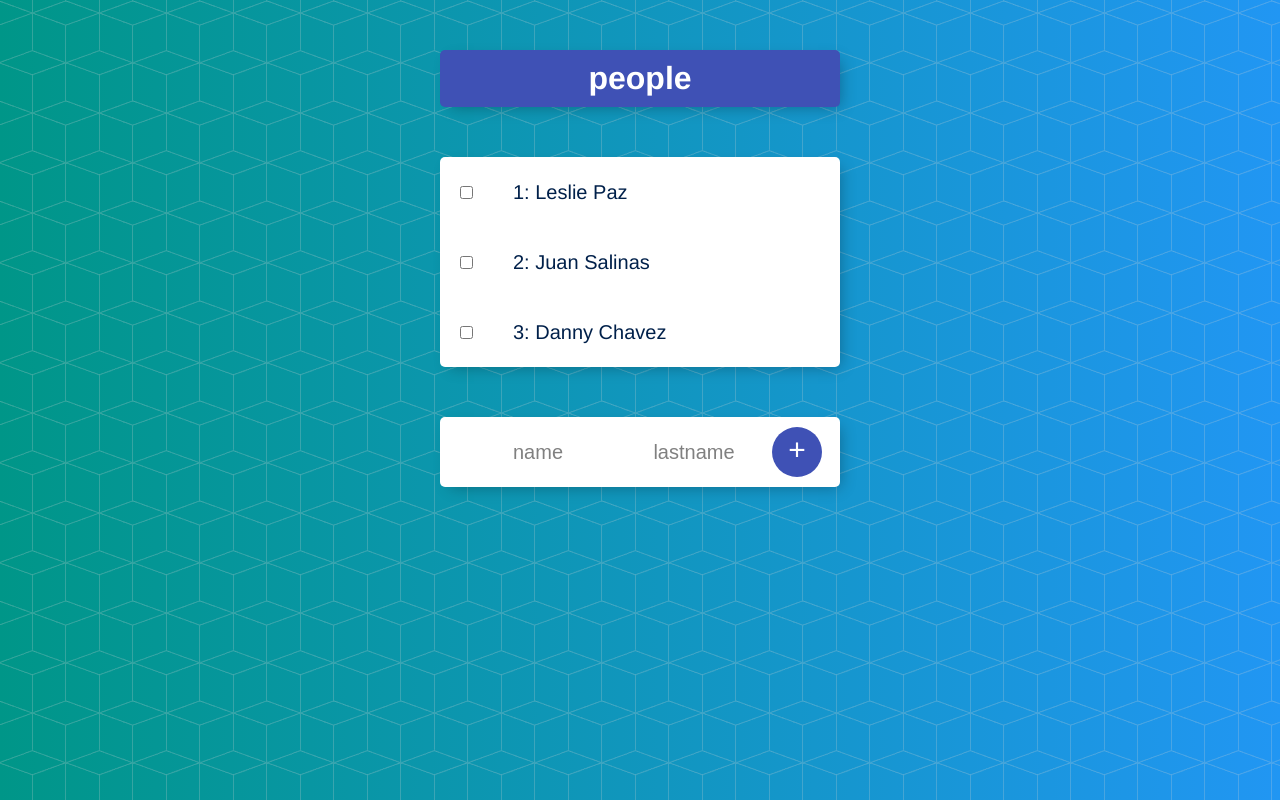
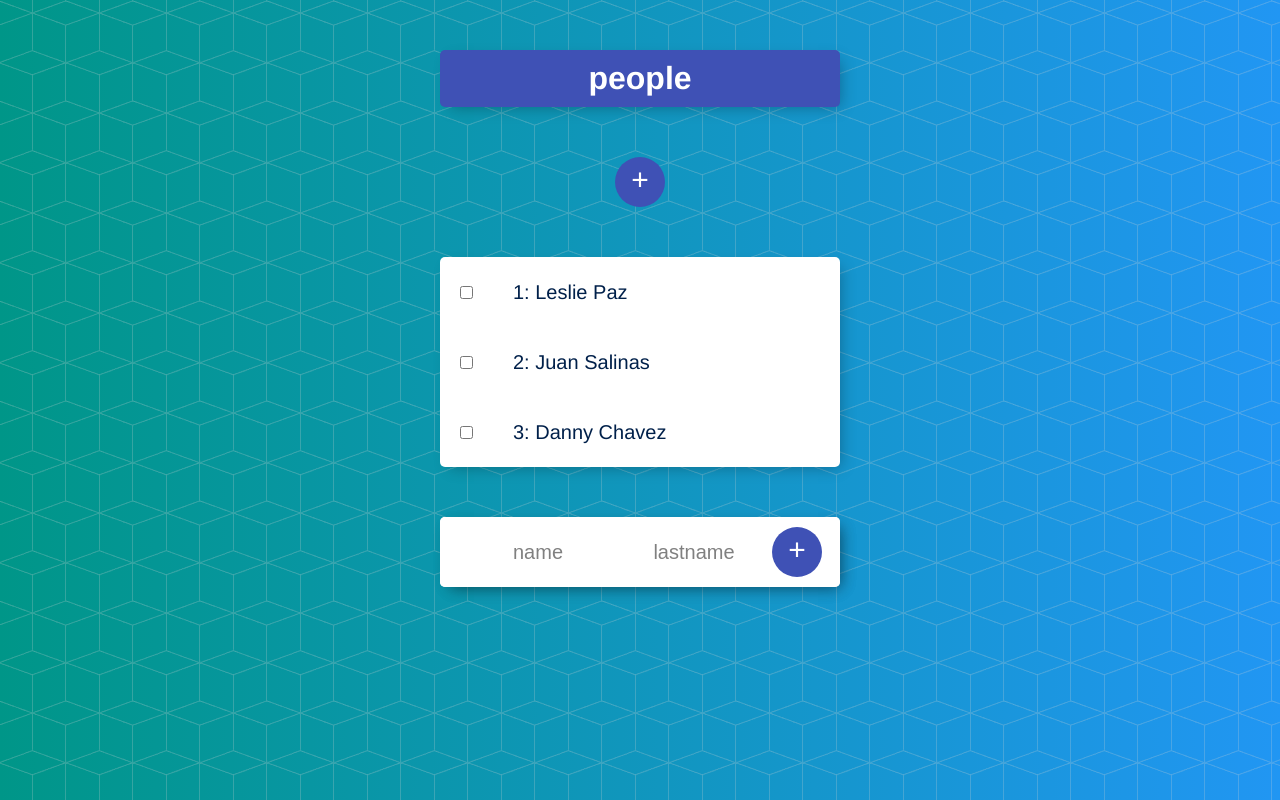
Before and after one commit to QuispeFrank/TestingAngular, an Angular app in the folder person-list/: page /people in a window 1280 px wide. Shown: the top 800 px of the page. Built offline with nearby package versions, Linux system fonts and the light colour scheme.

Commit message:
navigation with the Router object and add person

```diff
--- a/person-list/src/app/people/form/form.component.html
+++ b/person-list/src/app/people/form/form.component.html
@@ -1,10 +1,15 @@
-<form class="item">
+<div class="box">
+  <form class="item"
+   #f="ngForm"
+   (ngSubmit)="f.form.valid && onSavePerson()"
+  >
     <input
       type="text"
       name="name"
       id="name"
       placeholder="name"
       [(ngModel)]="nameInput"
+      required
     />
 
     <input
@@ -13,7 +18,9 @@
       id="lastname"
       placeholder="lastname"
       [(ngModel)]="lastNameInput"
+      required
     />
 
-  <button type="submit" (click)="addPerson()">+</button>
+    <button type="submit" style="cursor: pointer;">+</button>
   </form>
+</div>
--- a/person-list/src/app/people/form/form.component.ts
+++ b/person-list/src/app/people/form/form.component.ts
@@ -1,6 +1,7 @@
 import { Component, ElementRef, EventEmitter, Output, ViewChild } from '@angular/core';
 import { Person } from '../../person.model';
 import { PeopleService } from '../../people.service';
+import { Router } from '@angular/router';
 
 @Component({
   selector: 'app-form',
@@ -14,14 +15,17 @@ export class FormComponent {
 
 
 
-  constructor(private peopleService: PeopleService) {
+  constructor(private peopleService: PeopleService,
+              private router: Router,
+              ) {
     this.peopleService.hi.subscribe(
       (idx: number) => alert(`Index is: ${idx}`)
     )
   }
 
-  addPerson() {
+  onSavePerson() {
     let person = new Person(this.nameInput, this.lastNameInput);
     this.peopleService.addPerson(person)
+    this.router.navigate(['people'])
   }
 }
--- a/person-list/src/app/people/people.component.html
+++ b/person-list/src/app/people/people.component.html
@@ -1,3 +1,6 @@
+<div style="text-align: center;">
+  <button style="cursor: pointer" (click)="add()">+</button>
+</div>
 <div class="box">
   <app-person
     *ngFor="let personElement of people; let i = index"
--- a/person-list/src/app/people/people.component.ts
+++ b/person-list/src/app/people/people.component.ts
@@ -1,6 +1,7 @@
 import { Component } from '@angular/core';
 import { PeopleService } from '../people.service';
 import { Person } from '../person.model';
+import { Router } from '@angular/router';
 
 @Component({
   selector: 'app-people',
@@ -11,9 +12,15 @@ export class PeopleComponent {
 
   people: Person[] = []
 
-  constructor(private peopleService: PeopleService){}
+  constructor(private peopleService: PeopleService,
+              private router: Router
+              ){}
 
   ngOnInit() {
     this.people = this.peopleService.people
   }
+
+  add() {
+    this.router.navigate(['people/add'])
+  }
 }
```
Lines whose indentation alone changed are shown as unchanged.
